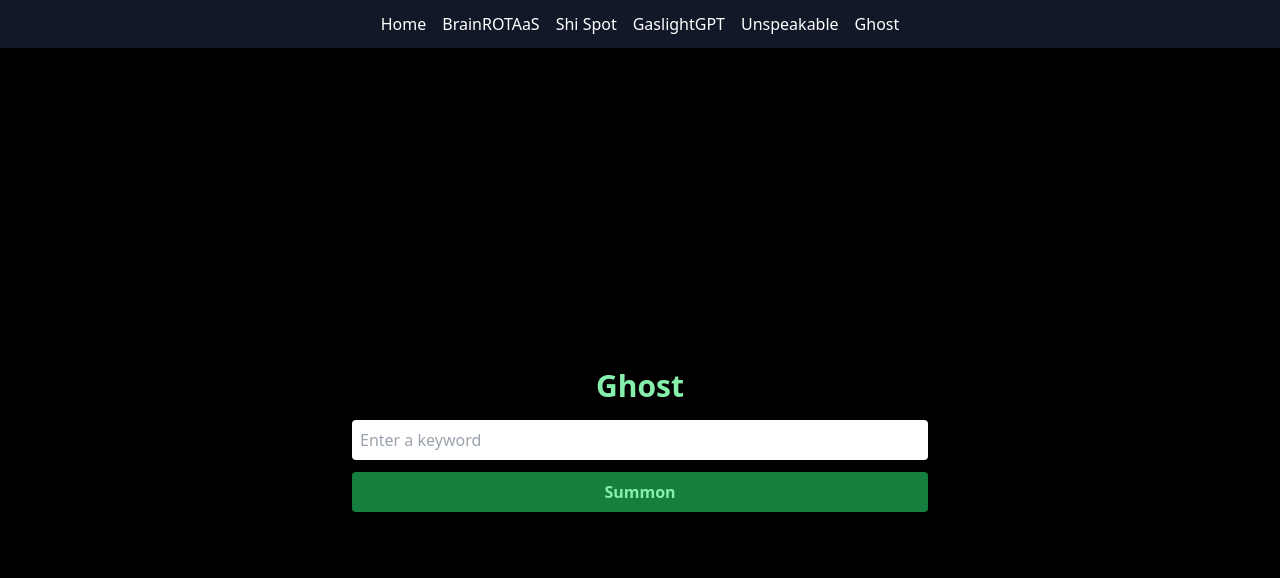
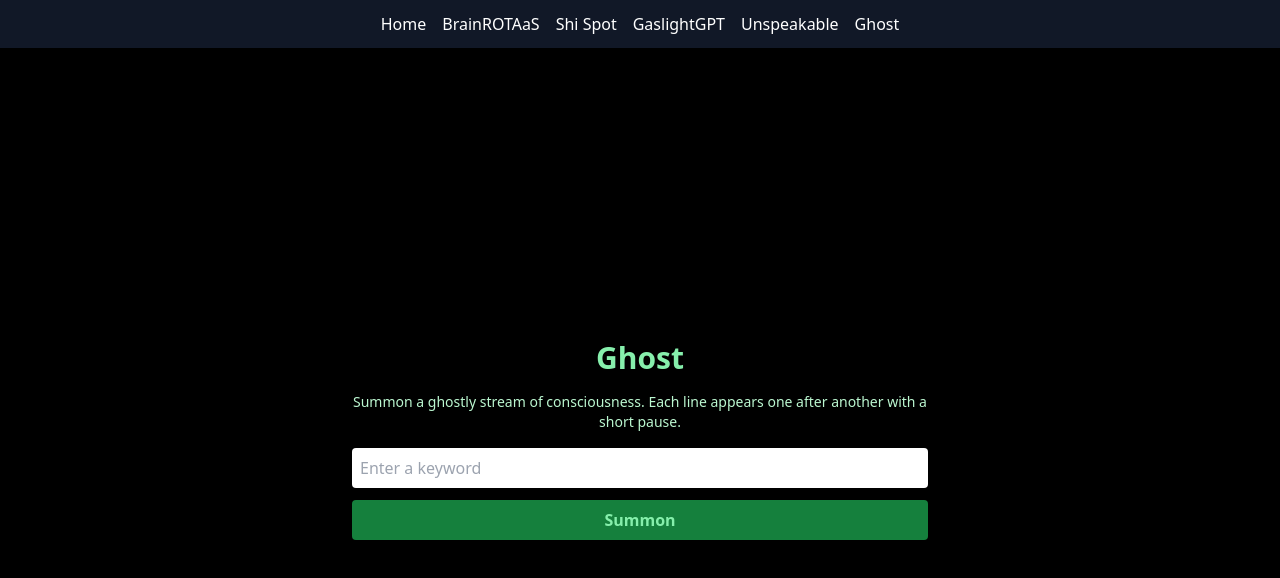
Before and after one commit to lwelling/fake-startup-site, a React (Vite) app: page /ghost in a window 1280 px wide. Shown: the top 578 px of the page. Built offline with nearby package versions, Linux system fonts and the light colour scheme.

Commit message:
Improve Ghost page typewriter sequence

```diff
--- a/src/components/Typewriter.jsx
+++ b/src/components/Typewriter.jsx
@@ -1,6 +1,6 @@
 import { useState, useEffect } from 'react';
 
-export default function Typewriter({ text = '', speed = 30 }) {
+export default function Typewriter({ text = '', speed = 30, onDone }) {
   const [display, setDisplay] = useState('');
   const [done, setDone] = useState(false);
 
@@ -14,10 +14,11 @@ export default function Typewriter({ text = '', speed = 30 }) {
       if (i === text.length) {
         clearInterval(id);
         setDone(true);
+        if (onDone) onDone();
       }
     }, speed);
     return () => clearInterval(id);
-  }, [text, speed]);
+  }, [text, speed, onDone]);
 
   return <span className={done ? '' : 'typing'}>{display}</span>;
 }
--- a/src/pages/Ghost.jsx
+++ b/src/pages/Ghost.jsx
@@ -1,10 +1,13 @@
-import { useState } from 'react';
+import { useState, useEffect } from 'react';
 import Typewriter from '../components/Typewriter';
 
 export default function Ghost() {
   const [keyword, setKeyword] = useState('');
   const [lines, setLines] = useState([]);
   const [loading, setLoading] = useState(false);
+  const [displayed, setDisplayed] = useState([]);
+  const [index, setIndex] = useState(-1);
+  const [thinking, setThinking] = useState(false);
 
   const handleSubmit = async (e) => {
     e.preventDefault();
@@ -27,10 +30,33 @@ export default function Ghost() {
     }
   };
 
+  useEffect(() => {
+    if (lines.length) {
+      setDisplayed([]);
+      setIndex(0);
+    } else {
+      setIndex(-1);
+      setDisplayed([]);
+    }
+  }, [lines]);
+
+  const handleLineDone = () => {
+    setDisplayed((d) => [...d, lines[index]]);
+    setThinking(true);
+    setTimeout(() => {
+      setThinking(false);
+      setIndex((i) => i + 1);
+    }, 700);
+  };
+
   return (
     <div className="min-h-screen bg-black text-green-300 flex items-center justify-center p-4">
       <div className="w-full max-w-xl space-y-4">
         <h1 className="text-3xl font-bold text-center">Ghost</h1>
+        <p className="text-green-200 text-sm text-center">
+          Summon a ghostly stream of consciousness. Each line appears one after
+          another with a short pause.
+        </p>
         <form onSubmit={handleSubmit} className="space-y-3">
           <input
             type="text"
@@ -48,12 +74,29 @@ export default function Ghost() {
           </button>
         </form>
         <div className="space-y-2">
-          {lines.map((line, i) => (
-            <div key={i} className="p-3 bg-gray-800 rounded">
-              <Typewriter text={line} />
+          {displayed.map((line, i) => (
+            <div key={i} className="p-3 bg-gray-800 rounded">{line}</div>
+          ))}
+          {index >= 0 && index < lines.length && (
+            <div className="p-3 bg-gray-800 rounded">
+              <Typewriter text={lines[index]} onDone={handleLineDone} />
             </div>
-          ))}
+          )}
+          {thinking && (
+            <div className="p-3 bg-gray-800 rounded italic text-green-400">...</div>
+          )}
         </div>
+        { (displayed.length || index >= 0) && (
+          <button
+            onClick={() => {
+              setLines([]);
+              setKeyword('');
+            }}
+            className="w-full py-2 bg-green-900 hover:bg-green-800 rounded font-semibold"
+          >
+            Reset
+          </button>
+        )}
       </div>
     </div>
   );
```
